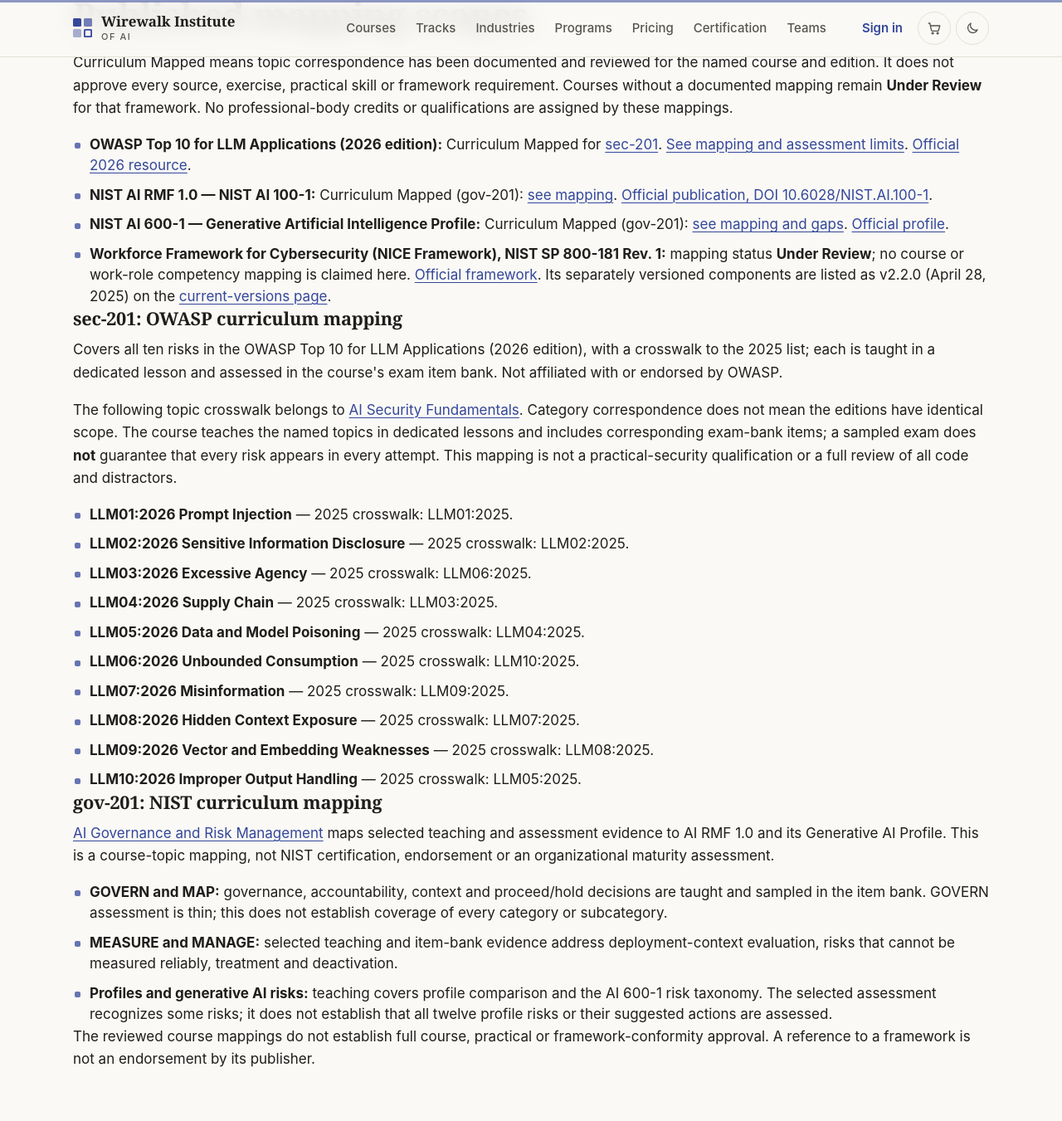
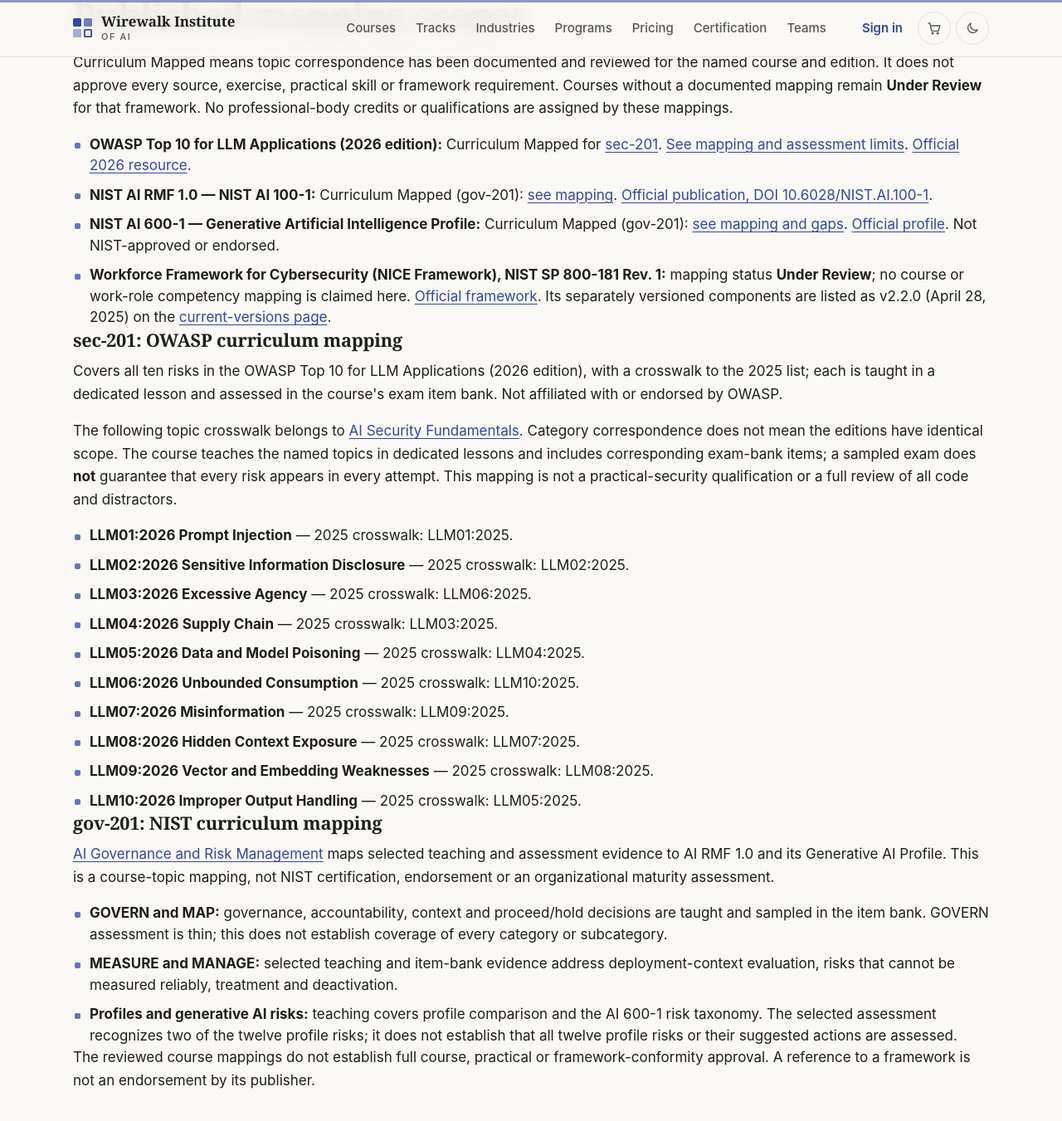
Before and after one commit to wirewalktech/institute-wirewalk, a Jekyll site: the page built from standards/index.html, in a window 1280 px wide and 1400 px high, scrolled down 663 px. Shown: the top 1351 px of the window at 83% size. Built offline with Jekyll 4.4.1, drawn with Linux system fonts in a browser that asks for light colours.

Commit message:
Clarify selected profile assessment scope and NIST non-endorsement

```diff
--- a/standards/index.html
+++ b/standards/index.html
@@ -9,7 +9,7 @@ description: "Course-level curriculum mappings, evidence limits, ISO review stat
 <ul class="ticks">
 <li><strong>OWASP Top 10 for LLM Applications (2026 edition):</strong> Curriculum Mapped for <a href="/courses/sec-201/">sec-201</a>. <a href="#sec-201-mapping">See mapping and assessment limits</a>. <a href="https://genai.owasp.org/resource/owasp-genai-llm-top-10-2026/">Official 2026 resource</a>.</li>
 <li><strong>NIST AI RMF 1.0 — NIST AI 100-1:</strong> Curriculum Mapped (gov-201): <a href="#gov-201-mapping">see mapping</a>. <a href="https://doi.org/10.6028/NIST.AI.100-1">Official publication, DOI 10.6028/NIST.AI.100-1</a>.</li>
-<li><strong>NIST AI 600-1 — Generative Artificial Intelligence Profile:</strong> Curriculum Mapped (gov-201): <a href="#gov-201-mapping">see mapping and gaps</a>. <a href="https://doi.org/10.6028/NIST.AI.600-1">Official profile</a>.</li>
+<li><strong>NIST AI 600-1 — Generative Artificial Intelligence Profile:</strong> Curriculum Mapped (gov-201): <a href="#gov-201-mapping">see mapping and gaps</a>. <a href="https://doi.org/10.6028/NIST.AI.600-1">Official profile</a>. Not NIST-approved or endorsed.</li>
 <li><strong>Workforce Framework for Cybersecurity (NICE Framework), NIST SP 800-181 Rev. 1:</strong> mapping status <strong>Under Review</strong>; no course or work-role competency mapping is claimed here. <a href="https://doi.org/10.6028/NIST.SP.800-181r1">Official framework</a>. Its separately versioned components are listed as v2.2.0 (April 28, 2025) on the <a href="https://www.nist.gov/itl/applied-cybersecurity/nice/nice-framework-resource-center/nice-framework-current-versions">current-versions page</a>.</li>
 </ul>
 <h3 id="sec-201-mapping">sec-201: OWASP curriculum mapping</h3>
@@ -32,7 +32,7 @@ description: "Course-level curriculum mappings, evidence limits, ISO review stat
 <ul class="ticks">
 <li><strong>GOVERN and MAP:</strong> governance, accountability, context and proceed/hold decisions are taught and sampled in the item bank. GOVERN assessment is thin; this does not establish coverage of every category or subcategory.</li>
 <li><strong>MEASURE and MANAGE:</strong> selected teaching and item-bank evidence address deployment-context evaluation, risks that cannot be measured reliably, treatment and deactivation.</li>
-<li><strong>Profiles and generative AI risks:</strong> teaching covers profile comparison and the AI 600-1 risk taxonomy. The selected assessment recognizes some risks; it does not establish that all twelve profile risks or their suggested actions are assessed.</li>
+<li><strong>Profiles and generative AI risks:</strong> teaching covers profile comparison and the AI 600-1 risk taxonomy. The selected assessment recognizes two of the twelve profile risks; it does not establish that all twelve profile risks or their suggested actions are assessed.</li>
 </ul>
 <p>The reviewed course mappings do not establish full course, practical or framework-conformity approval. A reference to a framework is not an endorsement by its publisher.</p>
 </div></section>
```
